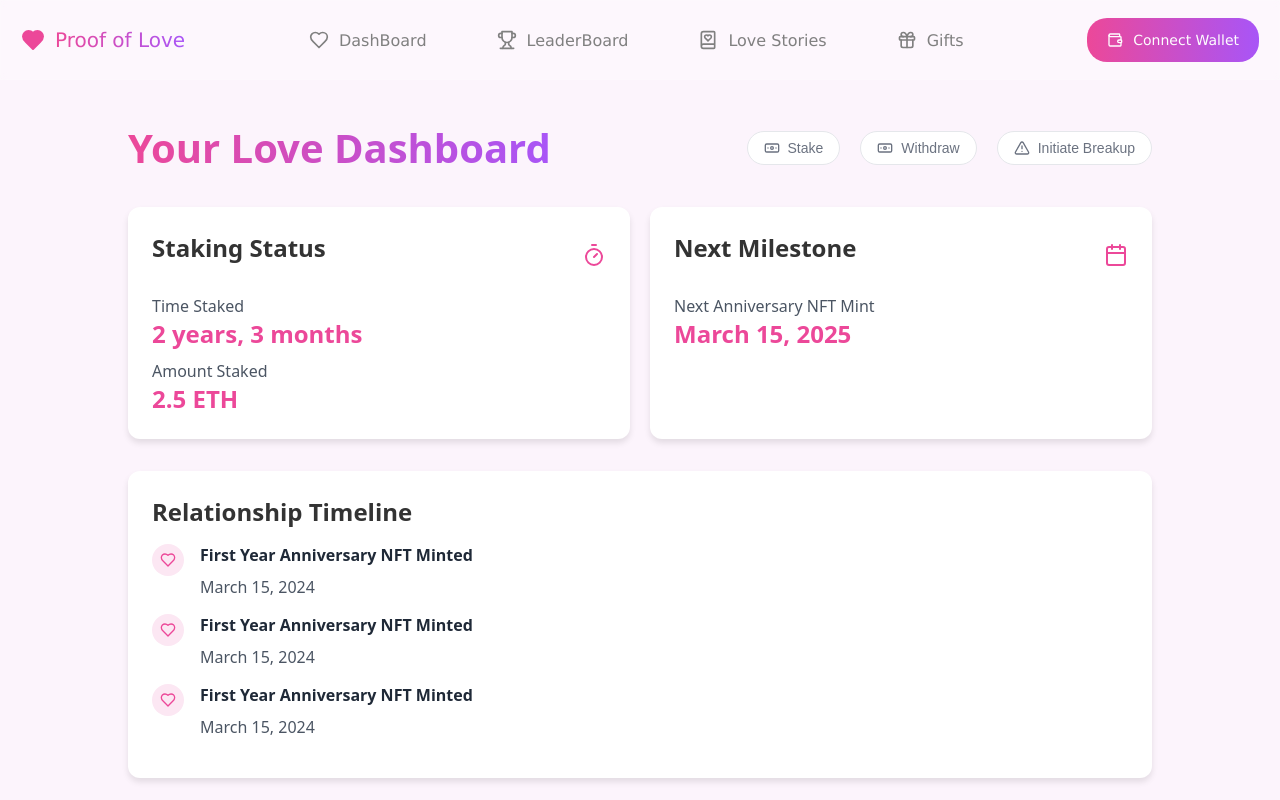
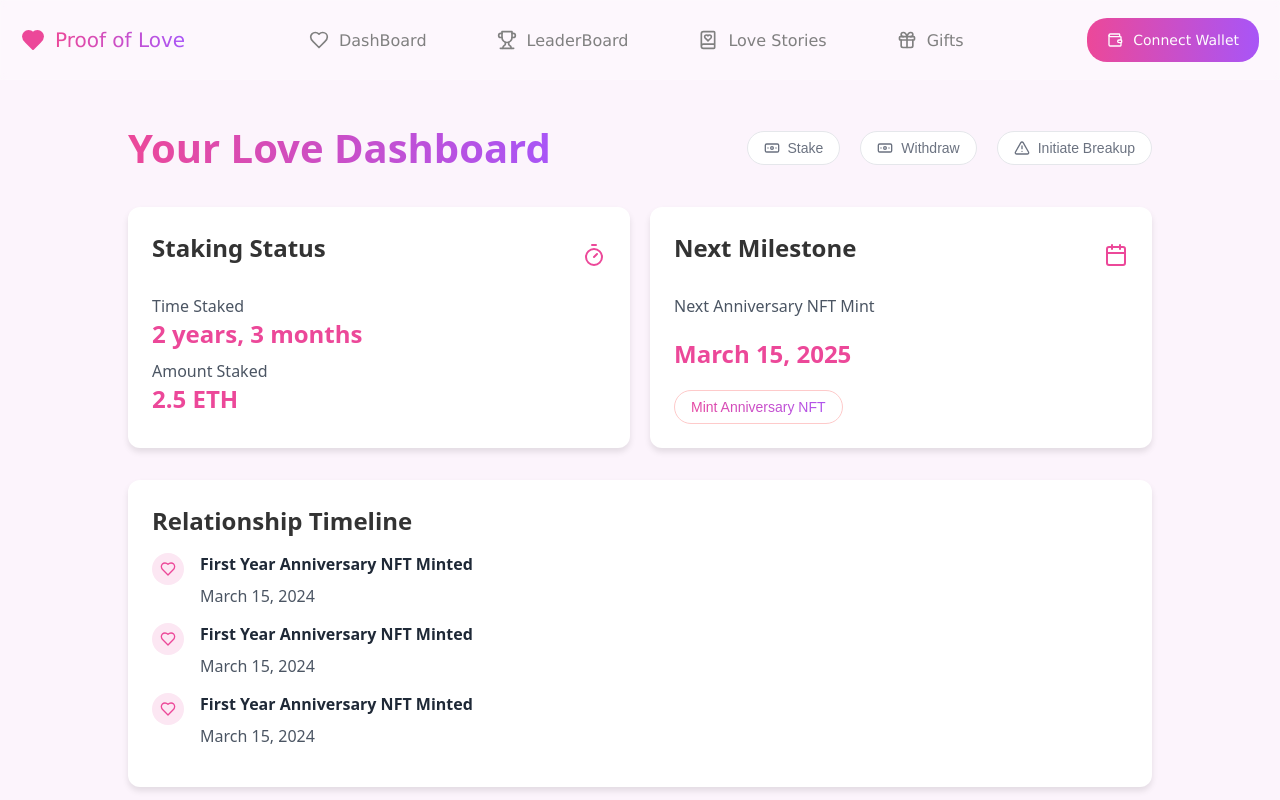
Before and after one commit to Jayesh-Kr/Proof-of-Love, a React (Vite) app in the folder frontend/: page /dashboard in a window 1280 px wide. Shown: the top 800 px of the page. Built offline with nearby package versions, Linux system fonts and the light colour scheme.

Commit message:
Added new Modals

```diff
--- a/frontend/src/components/stakeform/StakeFormModal.jsx
+++ b/frontend/src/components/stakeform/StakeFormModal.jsx
@@ -2,7 +2,7 @@ import { useState } from 'react';
 import { X, Upload, Heart } from 'lucide-react';
 import "./stakeformmodal.css";
 // eslint-disable-next-line react/prop-types
-const StakeFormModal = ({ isOpen, onClose }) => {
+const StakeFormModal = ({ isOpen, onClose,title,duration,time,btnText }) => {
   const [formData, setFormData] = useState({
     duration: '',
     name: '',
@@ -43,7 +43,7 @@ const StakeFormModal = ({ isOpen, onClose }) => {
           </div>
           <h2 className="stake-form-title text-gradient">Begin Your Love Journey</h2>
           <p className="stake-form-subtitle">
-            Stake your love and create a beautiful NFT memory
+            {title}
           </p>
         </div>
 
@@ -84,14 +84,14 @@ const StakeFormModal = ({ isOpen, onClose }) => {
 
           <div className="stake-form-right">
             <div>
-              <label className="stake-form-label">Duration of Stake (in months)</label>
+              <label className="stake-form-label">{duration}</label>
               <input
                 type="number"
                 min="1"
                 value={formData.duration}
                 onChange={(e) => setFormData({ ...formData, duration: e.target.value })}
                 className="stake-form-input"
-                placeholder="Enter duration in months"
+                placeholder={`${time}`}
                 required
               />
             </div>
@@ -134,7 +134,7 @@ const StakeFormModal = ({ isOpen, onClose }) => {
 
             <button type="submit" className="stake-form-submit-btn">
               <Heart className="stake-form-submit-icon" />
-              <span>Stake Your Love</span>
+              <span>{btnText}</span>
             </button>
           </div>
         </form>
--- a/frontend/src/pages/dashboard/Dashboard.jsx
+++ b/frontend/src/pages/dashboard/Dashboard.jsx
@@ -4,11 +4,13 @@ import BreakupModal from '../../components/breakupmodal/BreakupModal';
 import "./dashboard.css";
 import WithdrawModal from '../../components/withdrawmodal/WithdrawModal';
 import StakeModal from '../../components/stakemodal/StakeModal';
+import StakeFormModal from '../../components/stakeform/StakeFormModal';
 
 const Dashboard = () => {
   const [showBreakupModal, setShowBreakupModal] = useState(false);
   const [showWithdrawModal , setShowWithdrawModal] = useState(false);
   const [showStakeModal, setShowStakeModal] = useState(false);
+  const [showMintAnniModal, setShowMintAnniModal] = useState(false);
 
   // Mock data - in a real app, this would come from blockchain
   const stakingDuration = "2 years, 3 months";
@@ -57,7 +59,11 @@ const Dashboard = () => {
             <Calendar width={24} height={24} color="#ec4899" />
           </div>
           <p className="card-text">Next Anniversary NFT Mint</p>
-          <p className="card-value">{nextAnniversary}</p>
+          <p className="card-value" style={{margin:"20px 0"}}>{nextAnniversary}</p>
+
+          <button onClick={() => setShowMintAnniModal(true)} className="text-gradient mint-anni-btn">
+          Mint Anniversary NFT
+        </button>
         </div>
       </div>
 
@@ -90,6 +96,7 @@ const Dashboard = () => {
       {showBreakupModal && <BreakupModal onClose={() => setShowBreakupModal(false)} />}
       {showWithdrawModal && <WithdrawModal onClose={()=>setShowWithdrawModal(false)} />}
       {showStakeModal && <StakeModal onClose={()=>setShowStakeModal(false)} />}
+      <StakeFormModal isOpen={showMintAnniModal} onClose={()=>setShowMintAnniModal(false)} title={"Mint your anniversary NFT"} duration={"Anniversary Year"} time={"Enter the year of anniversary"} btnText={"Mint NFT"}/>
     </div>
   );
 };
--- a/frontend/src/pages/dashboard/dashboard.css
+++ b/frontend/src/pages/dashboard/dashboard.css
@@ -29,6 +29,18 @@
     gap: 0.5rem;
     transition: all 0.3s;
     background: white;
+    cursor: pointer;
+}
+
+.mint-anni-btn {
+    padding: 0.5rem 1rem;
+    font-size: 0.875rem;
+    font-weight: 500;
+    border: 1px solid #fecaca;
+    border-radius: 9999px;
+    display: flex;
+    align-items: center;
+    gap: 0.5rem;
     cursor: pointer;
 }
 
--- a/frontend/src/pages/landingPage/LandingPage.jsx
+++ b/frontend/src/pages/landingPage/LandingPage.jsx
@@ -23,7 +23,7 @@ const LandingPage = () => {
           <LandingPageCard Logo={Gift} title={"Mint Memories"} description={"Create unique NFTs for your special moments"}/>
           <LandingPageCard Logo={Trophy} title={"Earn Rewards"} description={"Get rewarded for your lasting commitment"}/>
         </div>
-        <StakeFormModal isOpen={isModalOpen} onClose={()=>setIsModalOpen(false)}/>
+        <StakeFormModal isOpen={isModalOpen} onClose={()=>setIsModalOpen(false)} title={"Stake your love and create a beautiful NFT memory"} duration={"Duration of Stake (in months)"} time={"Enter duration in months"} btnText={"Stake Your Love"} />
     </header>
   )
 }
```
